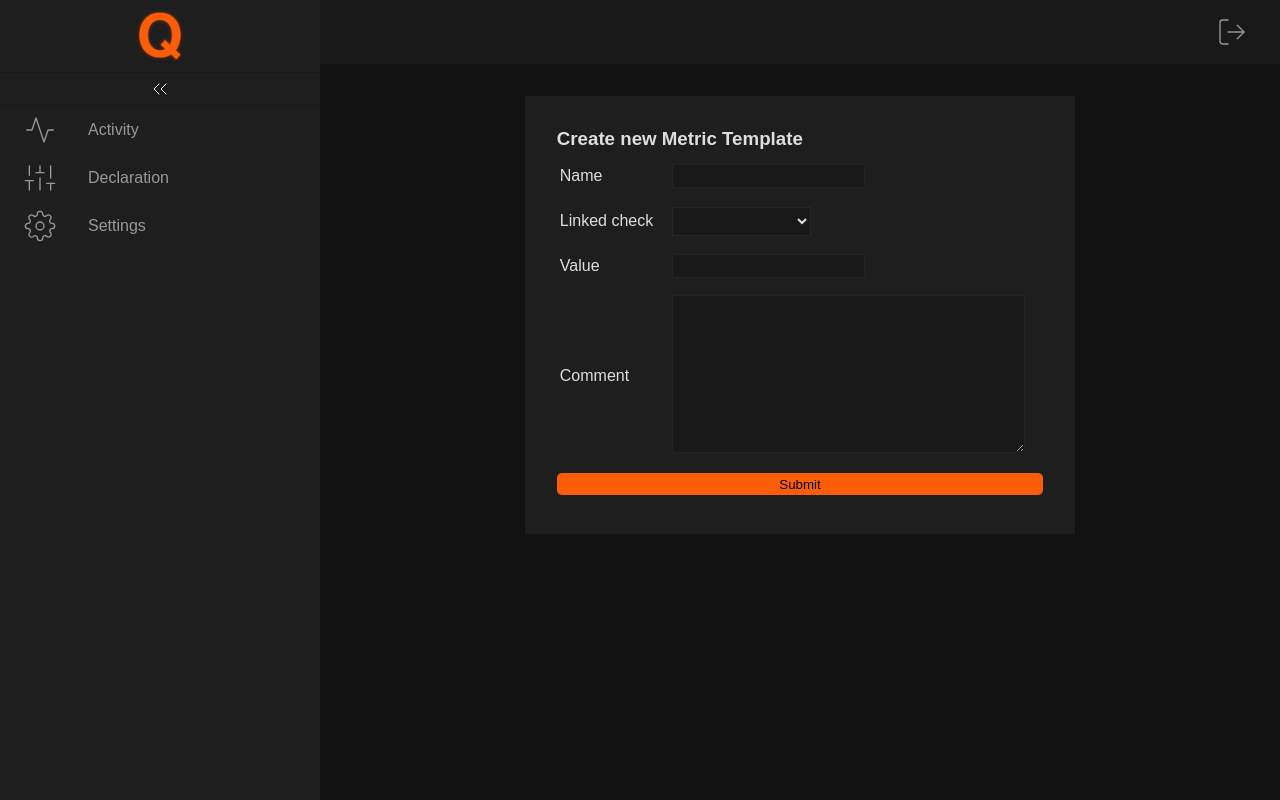
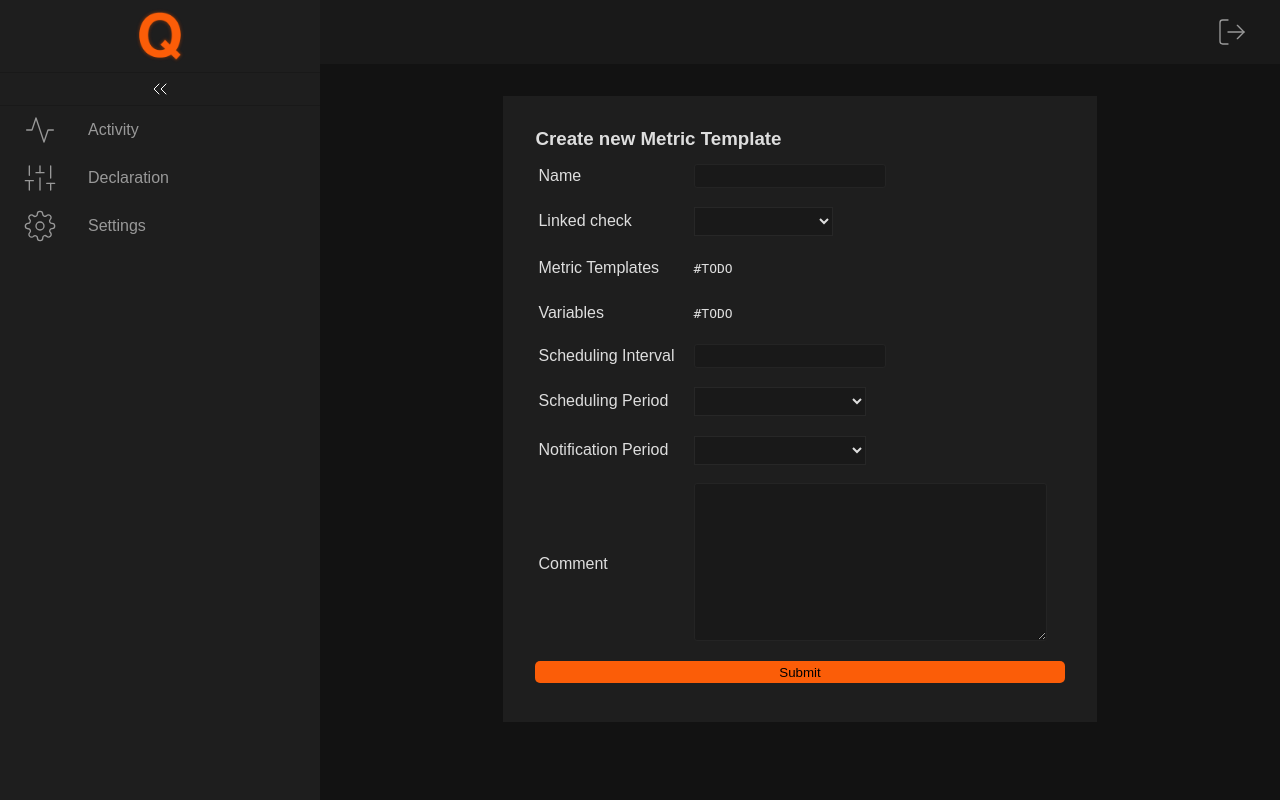
Before and after one commit to monitoring-agency/Q, a Django app: page /declaration/metrictemplate/create in a window 1280 px wide. Run offline with Django 3.2, Linux system fonts and the light colour scheme; a user stored in the database is signed in; tables that the repository leaves empty hold one stand-in row (values such as "Sample post"); grey boxes are pictures that could not be loaded.

Commit message:
Added first draft of MetricTemplate frontend

```diff
--- a/q_web/frontend/urls.py
+++ b/q_web/frontend/urls.py
@@ -36,5 +36,8 @@ generate_url_paths(
 )
 generate_url_paths(
     api.views.MetricTemplateView, models.MetricTemplate,
-    {"linked_checks": models.Check.objects.all()}
+    {
+        "checks": models.Check.objects.all(),
+        "time_periods": models.TimePeriod.objects.all(),
+     }
 )
--- a/q_web/templates/declaration/metrictemplate/create_or_update.html
+++ b/q_web/templates/declaration/metrictemplate/create_or_update.html
@@ -15,7 +15,7 @@
                         <label for="name">Name</label>
                     </td>
                     <td>
-                        <input name="key" id="name" required {% if existing %}value="{{ existing.key }}" {% endif %}>
+                        <input name="name" id="name" required {% if existing %}value="{{ existing.name }}" {% endif %}>
                     </td>
                 </tr>
                 <tr>
@@ -25,8 +25,8 @@
                     <td>
                         <select id="linked_check" name="linked_check">
                             <option value=""></option>
-                        {% for entry in linked_checks %}
-                        {% if existing.linked_check.id == entry.id %}
+                        {% for entry in checks %}
+                        {% if existing.linked_check == entry.id %}
                             <option value="{{ entry.id }}" selected>{{ entry.name }}</option>
                         {% else %}
                             <option value="{{ entry.id }}">{{ entry.name }}</option>
@@ -37,10 +37,60 @@
                 </tr>
                 <tr>
                     <td>
-                        <label for="value">Value</label>
+                        <label for="metric_templates">Metric Templates</label>
                     </td>
                     <td>
-                        <input name="value" id="value" required {% if existing %}value="{{ existing.value }}" {% endif %}>
+                        <pre>#TODO</pre>
+                    </td>
+                </tr>
+                <tr>
+                    <td>
+                        <label for="variables">Variables</label>
+                    </td>
+                    <td>
+                        <pre>#TODO</pre>
+                    </td>
+                </tr>
+                <tr>
+                    <td>
+                        <label for="scheduling_interval">Scheduling Interval</label>
+                    </td>
+                    <td>
+                        <input id="scheduling_interval" name="scheduling_interval" {% if existing.scheduling_interval %}value="{{ existing.scheduling_interval }}"{% endif %}>
+                    </td>
+                </tr>
+                <tr>
+                    <td>
+                        <label for="scheduling_period">Scheduling Period</label>
+                    </td>
+                    <td>
+                        <select id="scheduling_period" name="scheduling_period">
+                            <option value=""></option>
+                        {% for entry in time_periods %}
+                        {% if existing.scheduling_period == entry.id %}
+                            <option value="{{ entry.id }}" selected>{{ entry.name }}</option>
+                        {% else %}
+                            <option value="{{ entry.id }}">{{ entry.name }}</option>
+                        {% endif %}
+                        {% endfor %}
+                        </select>
+                    </td>
+                </tr>
+                <tr>
+                    <td>
+                        <label for="notification_period">Notification Period</label>
+                    </td>
+                    <td>
+                        <select id="notification_period" name="notification_period">
+                            <option value=""></option>
+                        {% for entry in time_periods %}
+                        {% if existing.notification_period == entry.id %}
+                            <option value="{{ entry.id }}" selected>{{ entry.name }}</option>
+                        {% else %}
+                            <option value="{{ entry.id }}">{{ entry.name }}</option>
+                        {% endif %}
+                        {% endfor %}
+                        </select>
                     </td>
                 </tr>
                 <tr>
--- a/q_web/templates/declaration/metrictemplate/index.html
+++ b/q_web/templates/declaration/metrictemplate/index.html
@@ -16,7 +16,6 @@
                 <th><label><input type="checkbox" id="check_all"></label></th>
                 <th>ID</th>
                 <th>Name</th>
-                <th>Value</th>
                 <th>Comment</th>
                 <th>Delete</th>
             </tr>
@@ -24,11 +23,10 @@
             <tr class="clickable" onclick="window.location = '/declaration/metrictemplate/update/{{ item.id }}';">
                 <td class="smallCell"><label><input type="checkbox"></label></td>
                 <td class="smallCell" id="id-{{ item.id }}">{{ item.id }}</td>
-                <td class="normalCell">{{ item.key }}</td>
-                <td class="normalCell">{{ item.value }}</td>
+                <td class="normalCell">{{ item.name }}</td>
                 <td>{{ item.comment|truncatechars:100 }}</td>
                 <td class="normalCell">
-                    <form method="POST" action="/declaration/globalvariable/delete/{{ item.id }}">
+                    <form method="POST" action="/declaration/metrictemplate/delete/{{ item.id }}">
                         {% csrf_token %}
                         <button class="colorless"><img src="{% static 'img/delete.svg' %}" alt="Delete"></button>
                     </form>
```
